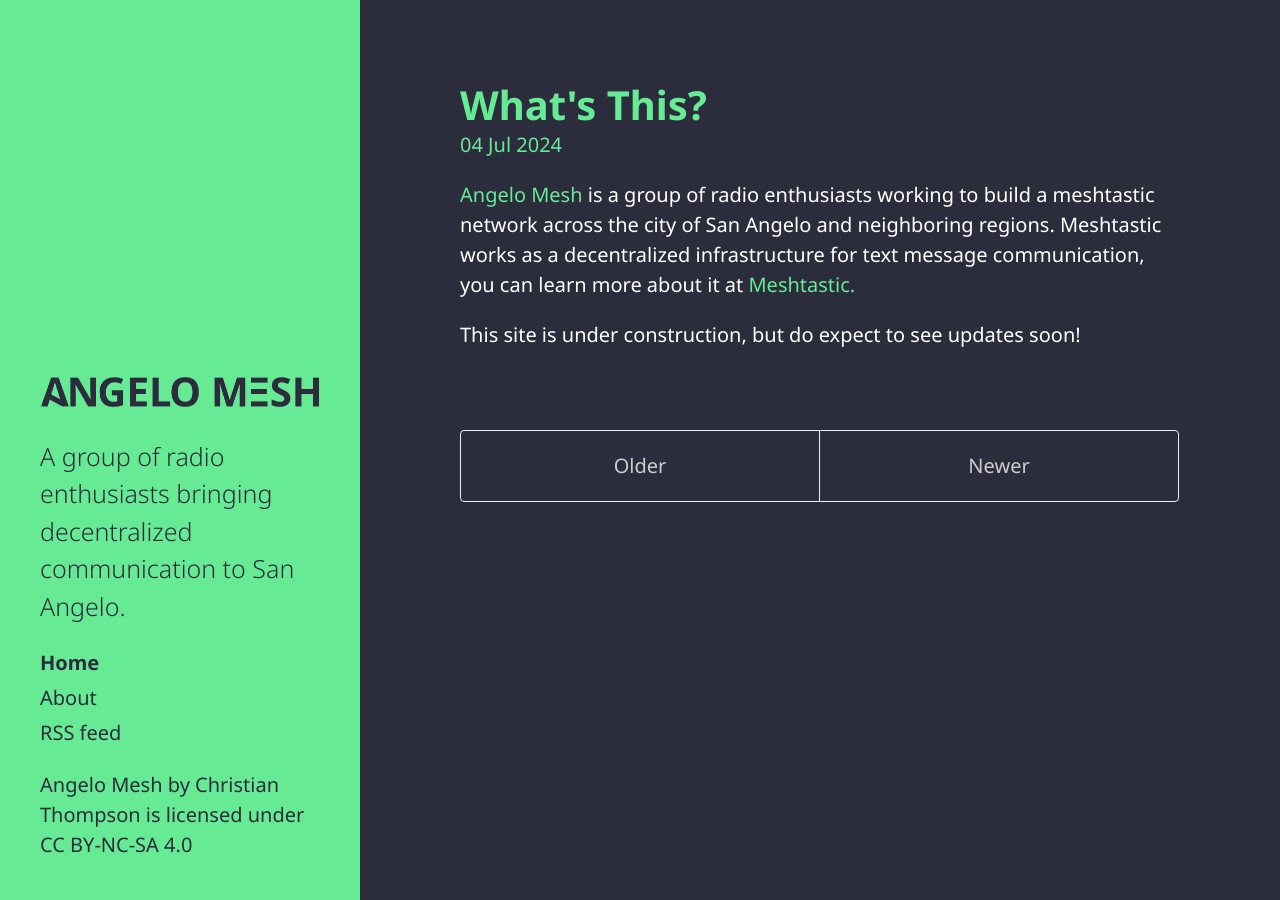
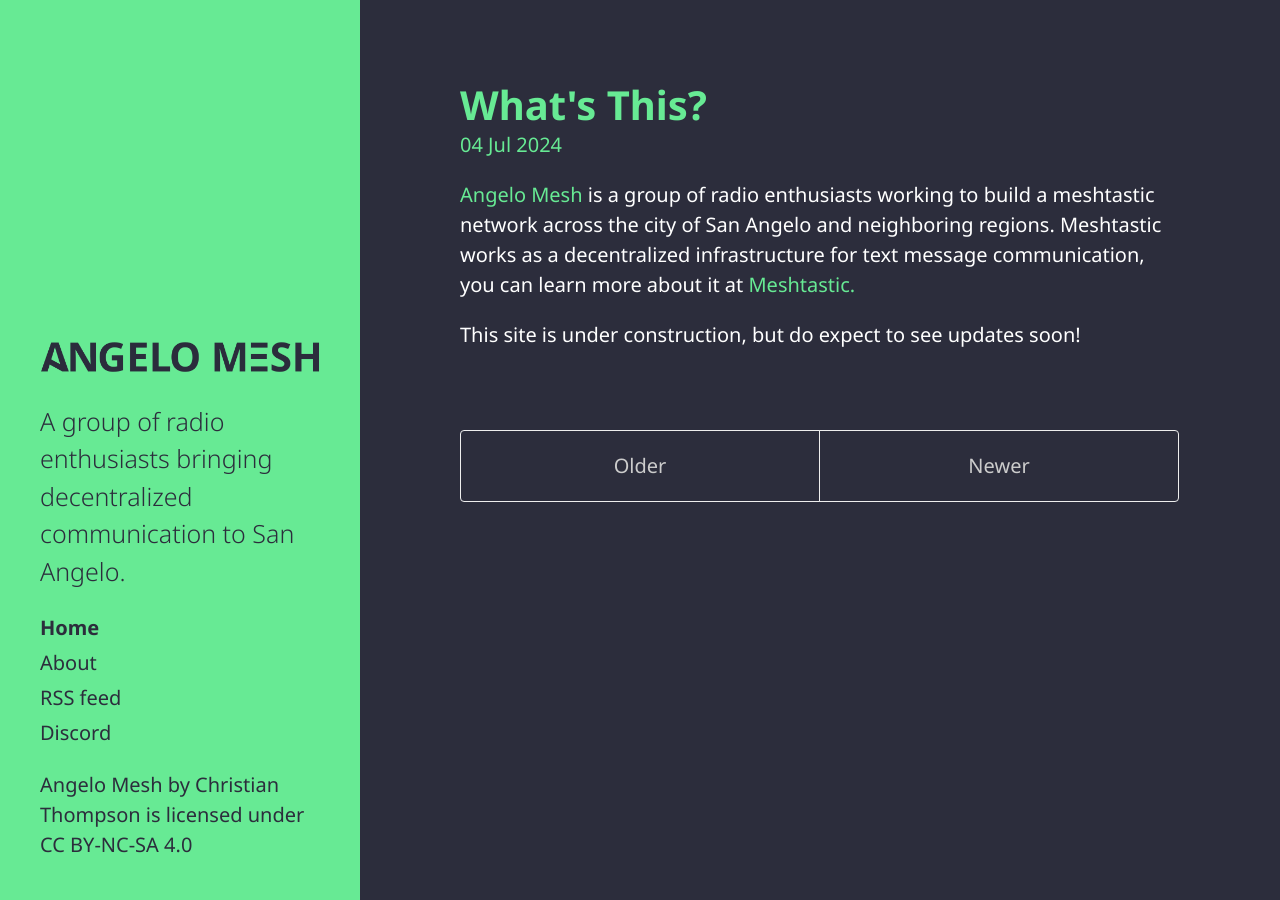
Before and after one commit to RubyMetro/angelomesh, a Jekyll site: the page built from index.html, in a window 1280 px wide. Built offline with Jekyll 4.4.1, drawn with Linux system fonts in a browser that asks for light colours; the list of posts is cut into pages by our own code.

Commit message:
included discord in the sidebar

```diff
--- a/_includes/sidebar.html
+++ b/_includes/sidebar.html
@@ -25,6 +25,7 @@
       {% endfor %}
 
       <a class="sidebar-nav-item" href="https://angelomesh.com/atom.xml">RSS feed</a>
+      <a class="sidebar-nav-item" href="https://discord.gg/Kw53pzwyuQ">Discord</a>
     </nav>
 
     <p xmlns:cc="http://creativecommons.org/ns#" xmlns:dct="http://purl.org/dc/terms/"><a property="dct:title" rel="cc:attributionURL" href="https://github.com/RubyMetro/angelomesh">Angelo Mesh</a> by <span property="cc:attributionName">Christian Thompson</span> is licensed under <a href="https://creativecommons.org/licenses/by-nc-sa/4.0/?ref=chooser-v1" target="_blank" rel="license noopener noreferrer" style="display:inline-block;">CC BY-NC-SA 4.0</a></p>
```
